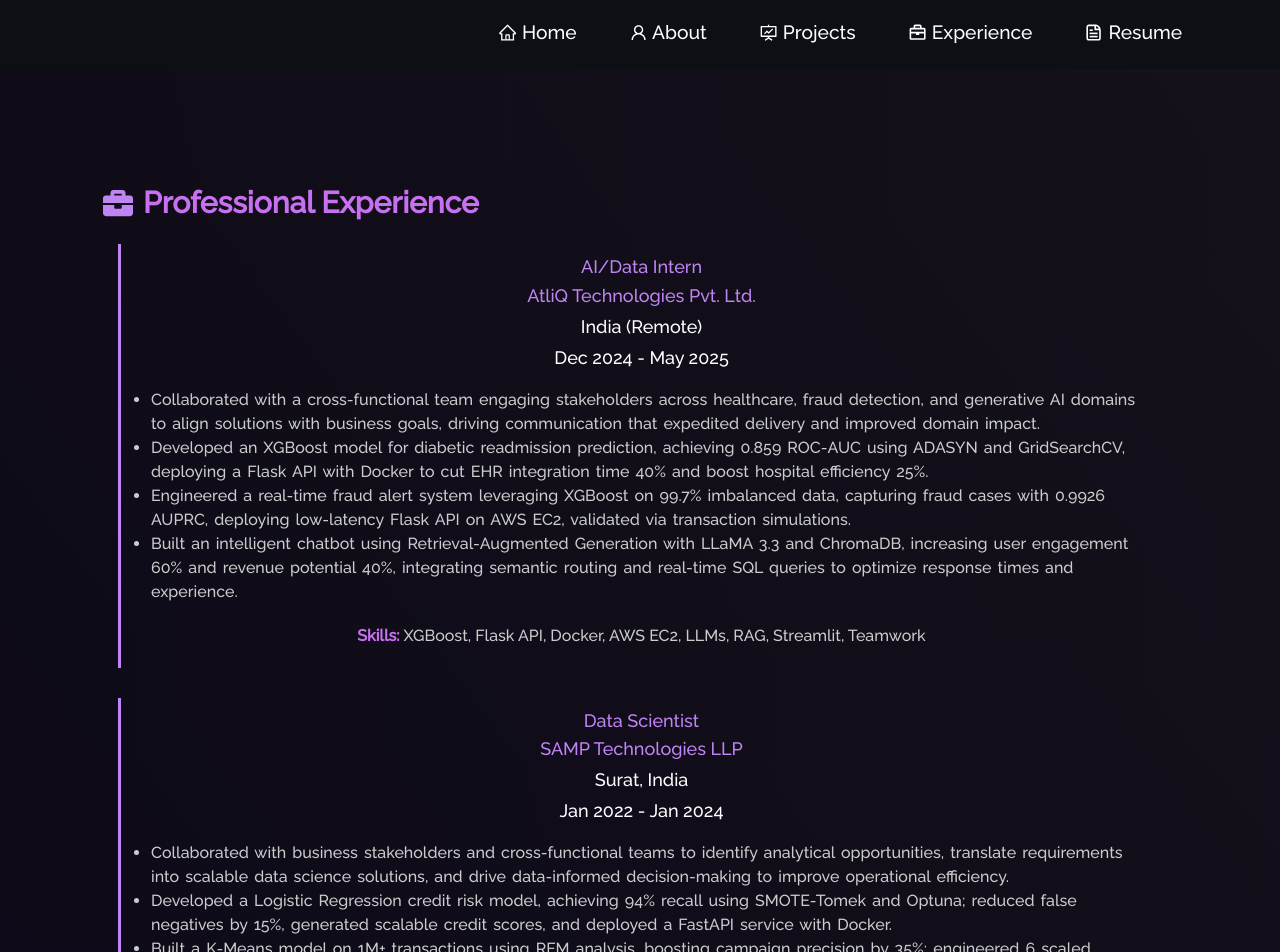
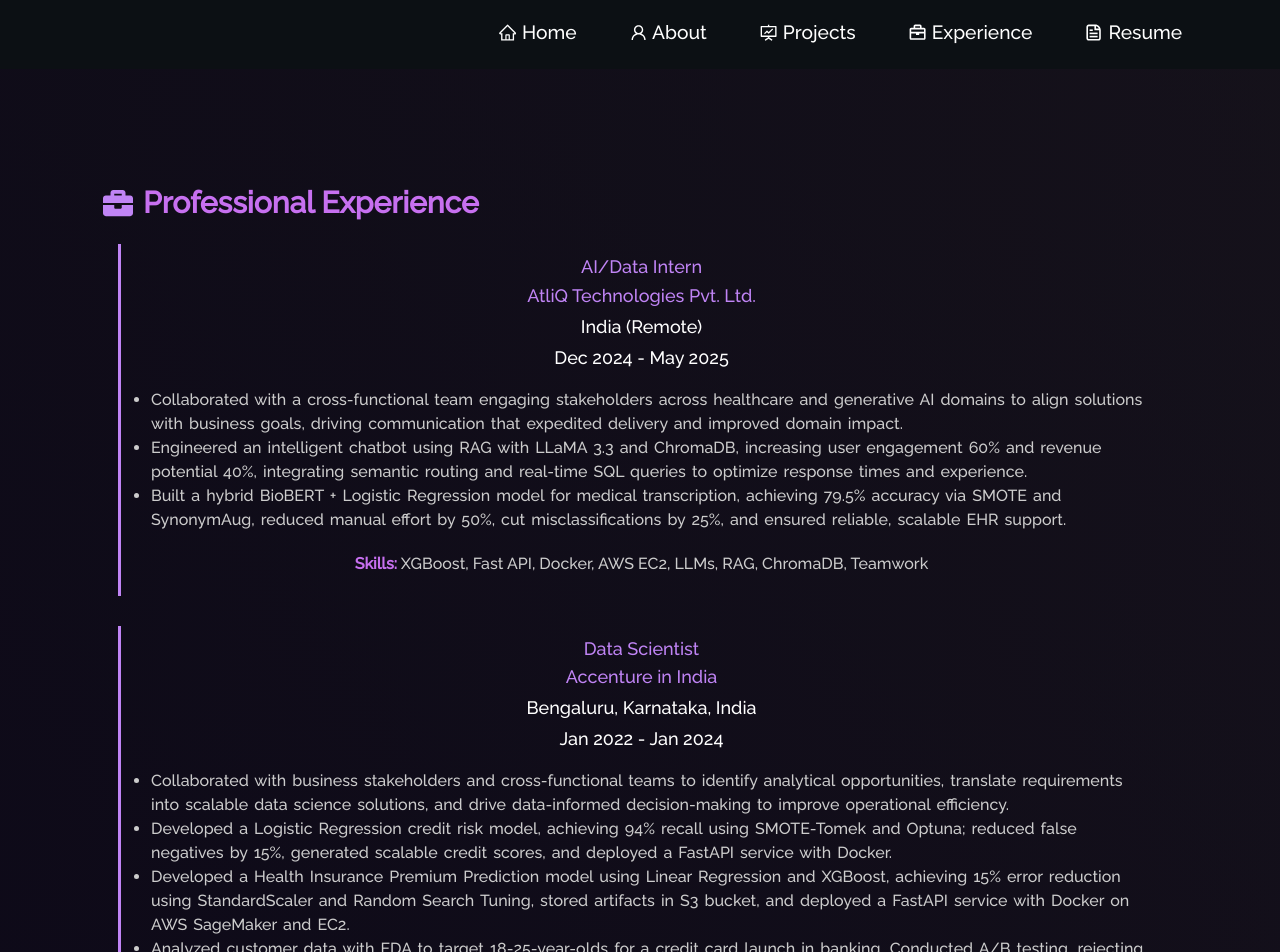
Before and after one commit to Vraj-Data-Scientist/portfolio, a React (Create React App) app: page /experience in a window 1280 px wide. Shown: the top 952 px of the page. Built offline with nearby package versions, Linux system fonts and the light colour scheme.

Commit message:
Update ExperienceCard.js

```diff
--- a/src/components/Experience/ExperienceCard.js
+++ b/src/components/Experience/ExperienceCard.js
@@ -11,29 +11,27 @@
       duration: "Dec 2024 - May 2025",
       skills: [
         "XGBoost",
-        "Flask API",
+        "Fast API",
         "Docker",
         "AWS EC2",
         "LLMs",
         "RAG",
-        "Streamlit",
+        "ChromaDB",
         "Teamwork",
       ],
       description: [
-        "Collaborated with a cross-functional team engaging stakeholders across healthcare, fraud detection, and generative AI domains to align solutions with business goals, driving communication that expedited delivery and improved domain impact.",
-        "Developed an XGBoost model for diabetic readmission prediction, achieving 0.859 ROC-AUC using ADASYN and GridSearchCV, deploying a Flask API with Docker to cut EHR integration time 40% and boost hospital efficiency 25%.",
-        "Engineered a real-time fraud alert system leveraging XGBoost on 99.7% imbalanced data, capturing fraud cases with 0.9926 AUPRC, deploying low-latency Flask API on AWS EC2, validated via transaction simulations.",
-        "Built an intelligent chatbot using Retrieval-Augmented Generation with LLaMA 3.3 and ChromaDB, increasing user engagement 60% and revenue potential 40%, integrating semantic routing and real-time SQL queries to optimize response times and experience.",
+        "Collaborated with a cross-functional team engaging stakeholders across healthcare and generative AI domains to align solutions with business goals, driving communication that expedited delivery and improved domain impact.",
+        "Engineered an intelligent chatbot using RAG with LLaMA 3.3 and ChromaDB, increasing user engagement 60% and revenue potential 40%, integrating semantic routing and real-time SQL queries to optimize response times and experience.",
+        "Built a hybrid BioBERT + Logistic Regression model for medical transcription, achieving 79.5% accuracy via SMOTE and SynonymAug, reduced manual effort by 50%, cut misclassifications by 25%, and ensured reliable, scalable EHR support.",
       ],
     },
     {
       title: "Data Scientist",
-      company: "SAMP Technologies LLP",
-      location: "Surat, India",
+      company: "Accenture in India",
+      location: "Bengaluru, Karnataka, India",
       duration: "Jan 2022 - Jan 2024",
       skills: [
         "Scikit-learn",
-        "K-Means",
         "XGBoost",
         "SMOTE",
         "Optuna",
@@ -41,15 +39,13 @@
         "Docker",
         "SQL",
         "A/B Testing",
-        "T-Test",
-        "ANOVA",
         "Teamwork",
       ],
       description: [
         "Collaborated with business stakeholders and cross-functional teams to identify analytical opportunities, translate requirements into scalable data science solutions, and drive data-informed decision-making to improve operational efficiency.",
         "Developed a Logistic Regression credit risk model, achieving 94% recall using SMOTE-Tomek and Optuna; reduced false negatives by 15%, generated scalable credit scores, and deployed a FastAPI service with Docker.",
-        "Built a K-Means model on 1M+ transactions using RFM analysis, boosting campaign precision by 35%; engineered 6 scaled features with IQR capping and PCA, reducing design time by 40% and improving interpretability by 25% with SQL/SAS.",
-        "Built an A/B testing pipeline for 65+ prescription campaigns, achieving 1.52 odds ratio (P=0.0092) via t-tests/ANOVA; engineered features with IQR filtering and Snowflake-ready code, cutting decision uncertainty by 30% and boosting interpretability by 20%.",
+        "Developed a Health Insurance Premium Prediction model using Linear Regression and XGBoost, achieving 15% error reduction using StandardScaler and Random Search Tuning, stored artifacts in S3 bucket, and deployed a FastAPI service with Docker on AWS SageMaker and EC2.",
+        "Analyzed customer data with EDA to target 18-25-year-olds for a credit card launch in banking. Conducted A/B testing, rejecting the null hypothesis, proving higher engagement and uptake with the new card compared to the existing one.",
       ],
     },
   ];
```
